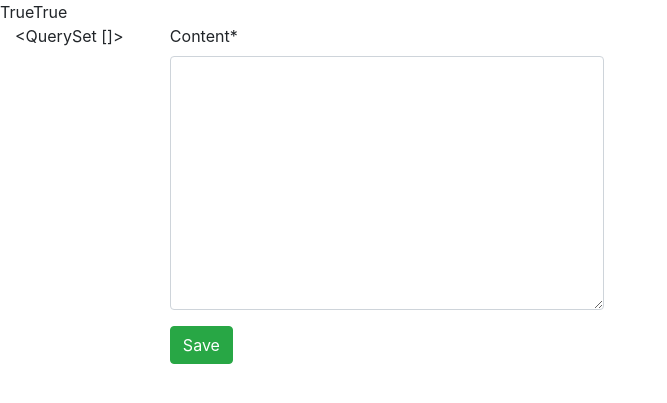
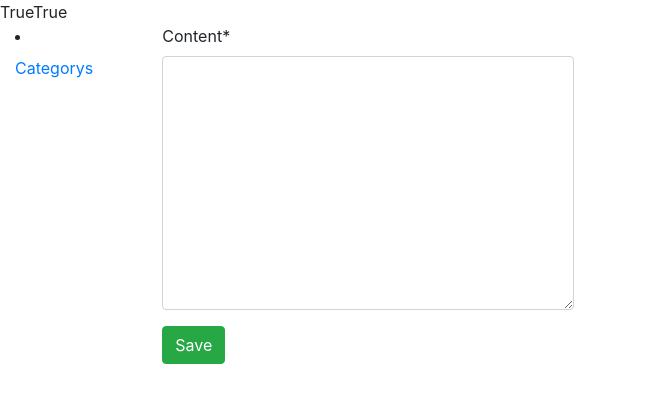
Before and after one commit to Ayman-aloub/djangoBlog, a Django app: page /post/addreply/1 in a window 1280 px wide. Shown: the top 403 px of the page, without its empty margins (0-667 px from the left). Run offline with Django 3.2, Linux system fonts and the light colour scheme; the visitor is signed in with stand-in values (Sample User, id 1); data that the repository does not hold is empty; some libraries are stand-ins or nearby versions.

Commit message:
Update base.html

```diff
--- a/discussion/templates/base.html
+++ b/discussion/templates/base.html
@@ -16,7 +16,21 @@
     {{user.is_authenticated}}{{user.is_superuser}}
     <div class="container-fluid d-flex">
       <div class="row">
-        <div class="col-3">{{categories}}</div>
+        <div class="col-3">
+          <li>
+
+                        <a href="#submenu3" data-bs-toggle="collapse" class="nav-link px-0 align-middle">
+                            <i class="fs-4 bi-grid"></i> <span class="ms-1 d-none d-sm-inline">Categorys</span> </a>
+                            <ul class="collapse nav flex-column ms-1" id="submenu3" data-bs-parent="#menu">
+                            {%for category in categorys %}
+	                            <li class="w-100">
+
+	                                <a href="#" class="nav-link px-0 text-info"> <span class="d-none d-sm-inline">{{category.category_name}}</span></a>
+	                            </li>
+                            {% endfor%}
+
+                        </ul>
+                    </li></div>
         <div class="col-9">{%block content%}{%endblock%}</div>
       </div>
     </div>
```
